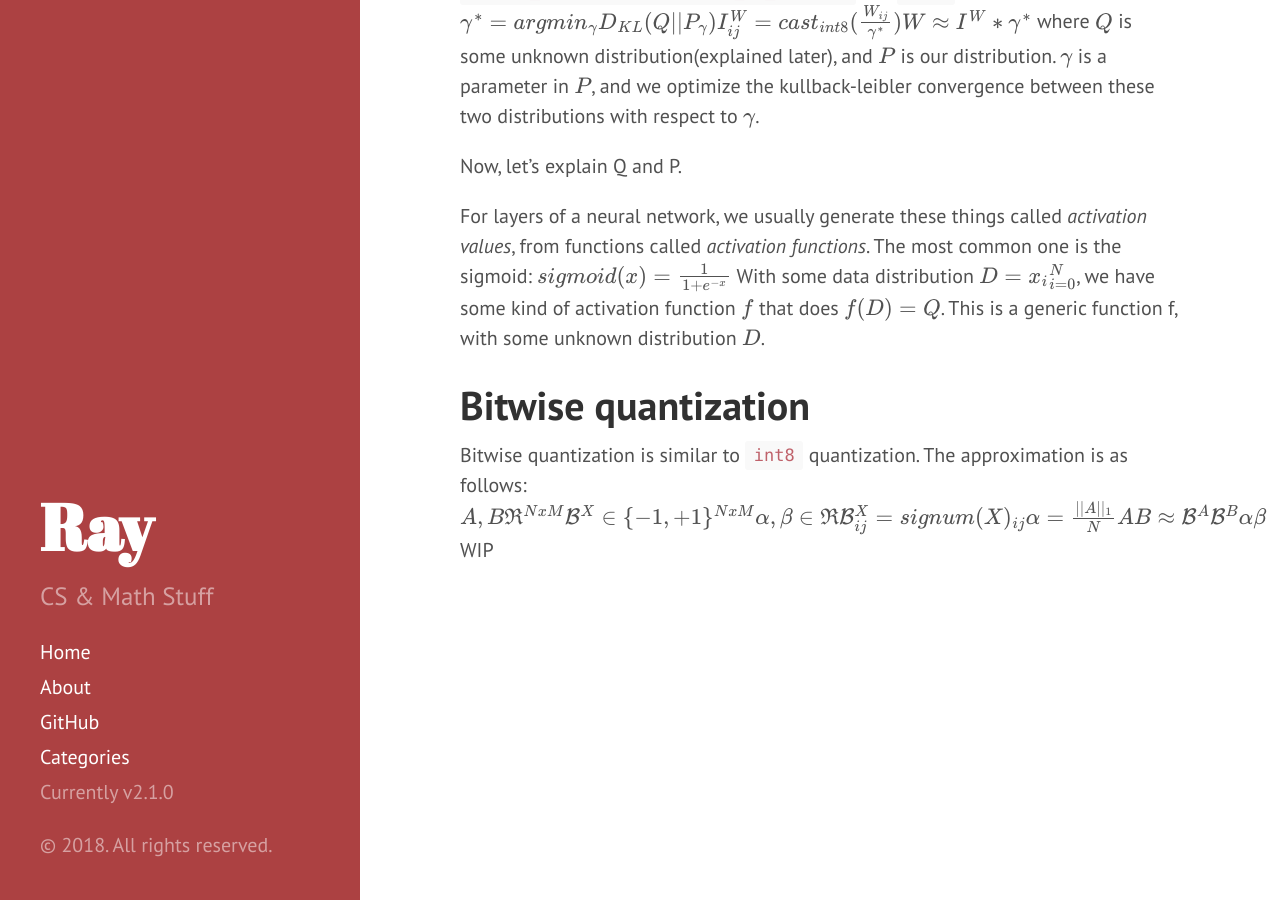
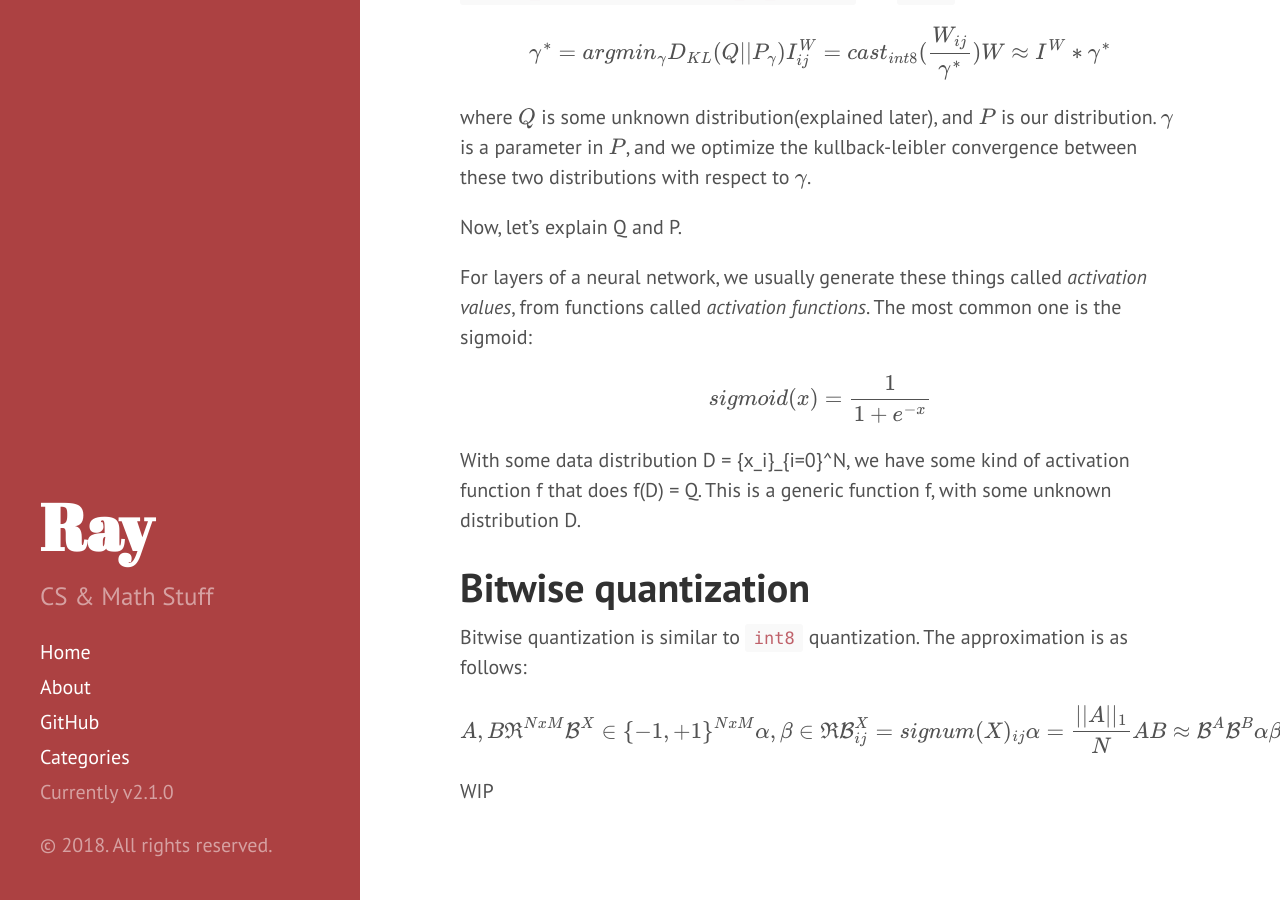
Before and after one commit to OneRaynyDay/oneraynyday.github.io, a Jekyll site: the page built from _posts/2018-08-30-Bighead-XNORNet.md, in a window 1280 px wide and 900 px high, scrolled down 1306 px. Built offline with Jekyll 4.4.1, drawn with Linux system fonts in a browser that asks for light colours; formulas are drawn with MathJax 3.

Commit message:
Spacing issues

```diff
--- a/_posts/2018-08-30-Bighead-XNORNet.md
+++ b/_posts/2018-08-30-Bighead-XNORNet.md
@@ -27,24 +27,29 @@ _* - Unless they're hardcore fanboys of specific frameworks. In that case, I got
 # Integer 8-bit quantization
 
 Nvidia has a library for forward-inference called `TensorRT`. It's neat because it uses underlying GPU intrinsics for optimization (`INT8 GEMM DP4A`, etc), and so on Nvidia specific GPU's, it runs _very fast_. Nvidia has done some work in quantizing the weights and inputs of the neural network, down from `float32` to `float16` or `int8`. For `float32` to `float16`, you are essentially performing `static_cast<float16>(float_32_number)`. For `int8`, it's a little different:
+
 $$
 \gamma^* = argmin_\gamma D_{KL}(Q||P_\gamma) \\
 I^W_{ij} = cast_{int8}(\frac{W_{ij}}{\gamma^*}) \\
 W \approx I^W * \gamma^*
 $$
+
 where $Q$ is some unknown distribution(explained later), and $P$ is our distribution. $\gamma$ is a parameter in $P$, and we optimize the kullback-leibler convergence between these two distributions with respect to $\gamma$.
 
 Now, let's explain Q and P.
 
 For layers of a neural network, we usually generate these things called _activation values_, from functions called _activation functions_. The most common one is the sigmoid:
+
 $$
 sigmoid(x) = \frac{1}{1+e^{-x}}
 $$
-With some data distribution $D = {x_i}_{i=0}^N$, we have some kind of activation function $f$ that does $f(D) = Q$. This is a generic function f, with some unknown distribution $D$.
+
+With some data distribution D = {x_i}_{i=0}^N, we have some kind of activation function f that does f(D) = Q. This is a generic function f, with some unknown distribution D.
 
 # Bitwise quantization
 
 Bitwise quantization is similar to `int8` quantization. The approximation is as follows:
+
 $$
 A, B \Re^{NxM} \\
 \mathcal{B}^X \in \{-1, +1\}^{NxM} \\
@@ -53,4 +58,5 @@ A, B \Re^{NxM} \\
 \alpha = \frac{||A||_1}{N} \\
 AB \approx \mathcal{B}^{A} \mathcal{B}^{B}\alpha\beta
 $$
+
 WIP
```
